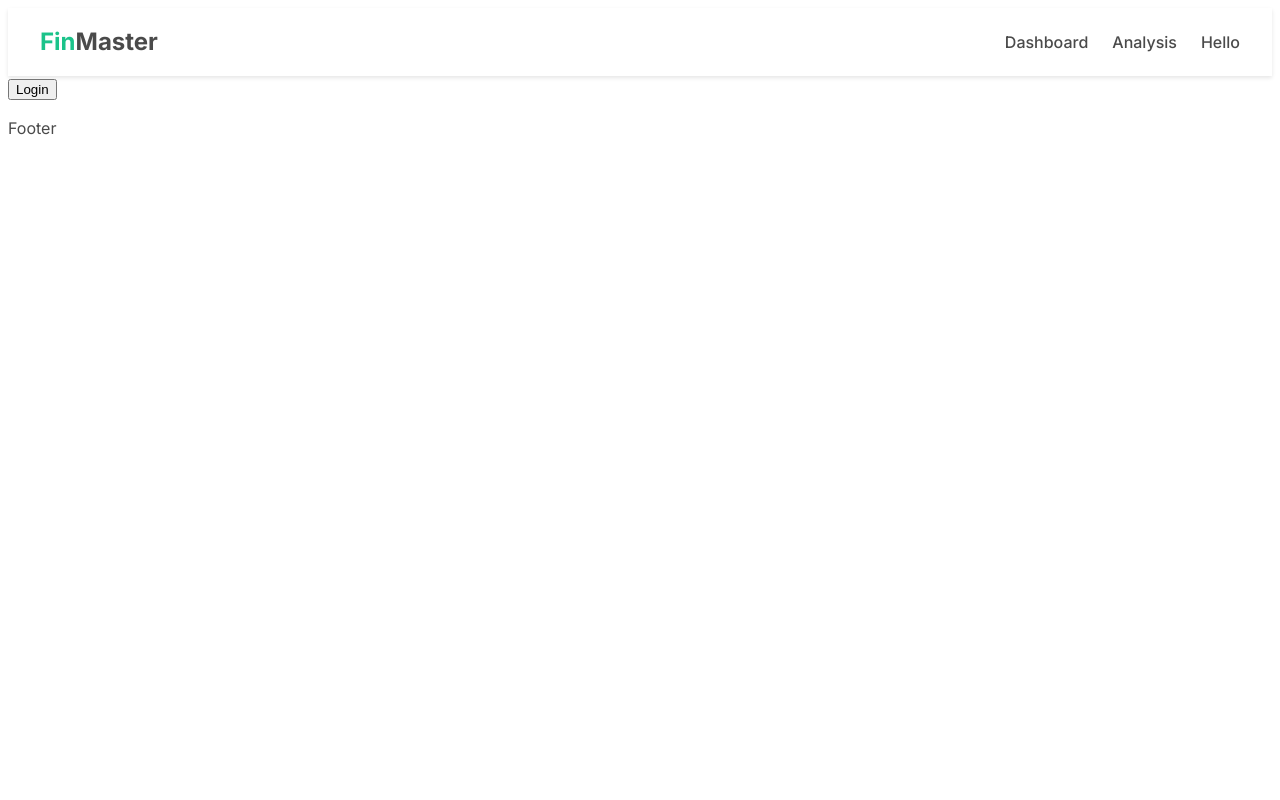
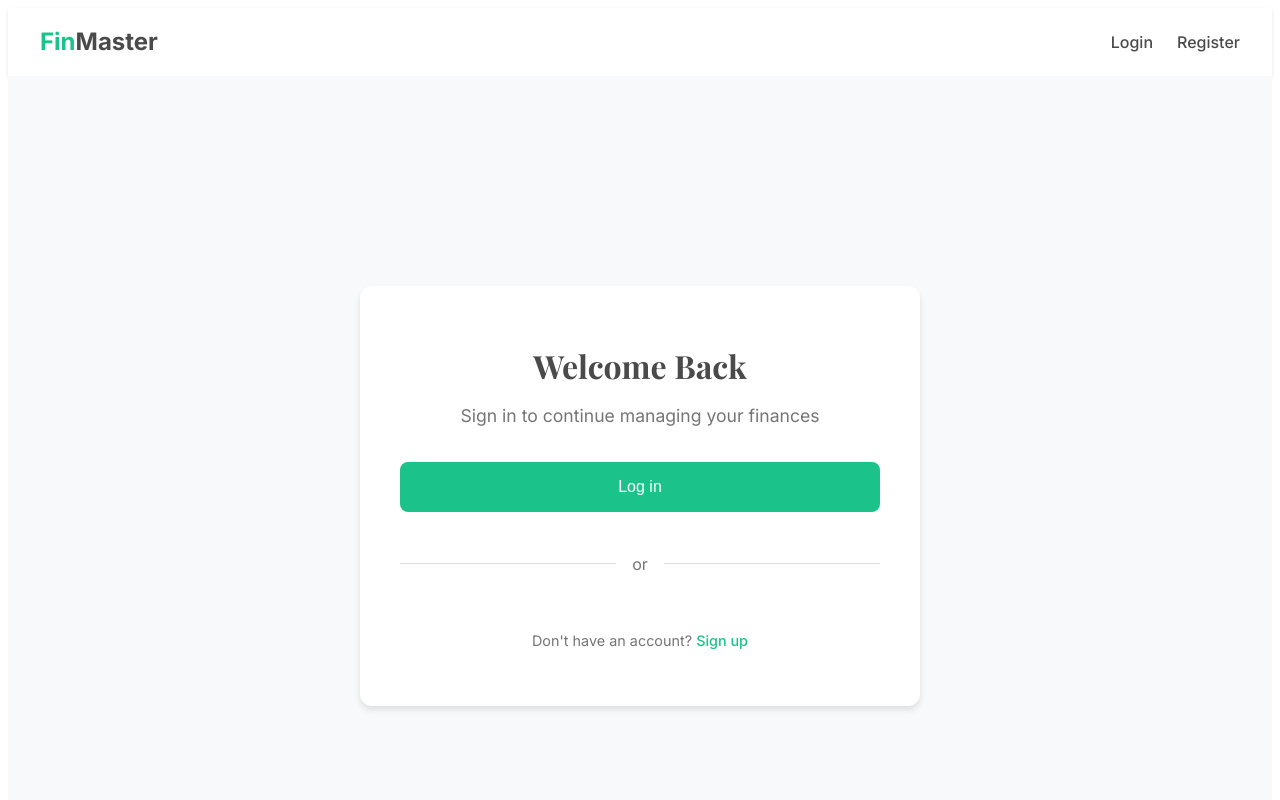
Before and after one commit to codecffeecode/finmaster-react, a Next.js app: page /auth/login in a window 1280 px wide. Shown: the top 800 px of the page. Built offline with nearby package versions, Linux system fonts and the light colour scheme.

Commit message:
signup UI crtd, login uI updtd, color theme changes on debit

```diff
--- /dev/null
+++ b/src/app/auth/login/login.module.scss
@@ -0,0 +1,102 @@
+@import '../../../styles/_color.scss';
+
+.container {
+    display: flex;
+    justify-content: center;
+    align-items: center;
+    min-height: 100vh;
+    padding: 20px;
+    background-color: $body-bg;
+}
+
+.loginCard {
+    background: $white;
+    padding: 2.5rem;
+    border-radius: 12px;
+    box-shadow: 0 4px 6px rgba(0, 0, 0, 0.1);
+    max-width: 480px;
+    width: 100%;
+    text-align: center;
+}
+
+.title {
+    font-size: 2rem;
+    margin-bottom: 1rem;
+    color: $gray;
+}
+
+.subtitle {
+    color: $gray-light;
+    margin-bottom: 2rem;
+    font-size: 1.1rem;
+}
+
+.formContainer {
+    display: flex;
+    flex-direction: column;
+    gap: 1.5rem;
+}
+
+.loginButton {
+    background-color: $teal;
+    color: $white;
+    border: none;
+    padding: 1rem 1.5rem;
+    border-radius: 8px;
+    font-size: 1rem;
+    font-weight: 500;
+    cursor: pointer;
+    transition: background-color 0.2s;
+
+    &:hover {
+        background-color: darken($teal, 10%);
+    }
+}
+
+.divider {
+    display: flex;
+    align-items: center;
+    text-align: center;
+    color: $gray-light;
+    margin: 1rem 0;
+
+    &::before,
+    &::after {
+        content: '';
+        flex: 1;
+        border-bottom: 1px solid #ddd;
+    }
+
+    span {
+        padding: 0 1rem;
+    }
+}
+
+.signupLink {
+    color: $gray-light;
+    font-size: 0.9rem;
+
+    a {
+        color: $teal;
+        text-decoration: none;
+        font-weight: 500;
+
+        &:hover {
+            text-decoration: underline;
+        }
+    }
+}
+
+@media (max-width: 480px) {
+    .loginCard {
+        padding: 2rem;
+    }
+
+    .title {
+        font-size: 1.75rem;
+    }
+
+    .subtitle {
+        font-size: 1rem;
+    }
+}
--- a/src/app/auth/login/page.tsx
+++ b/src/app/auth/login/page.tsx
@@ -1,19 +1,47 @@
 'use client'
 import { useAuth0 } from '@auth0/auth0-react';
+import styles from './login.module.scss';
+import { useRouter } from 'next/navigation';
 
-const LoginPage = ()=>{
-    const {isAuthenticated, loginWithRedirect} = useAuth0();
+const LoginPage = () => {
+    const { loginWithRedirect, isAuthenticated } = useAuth0();
+    const router = useRouter();
+
+    const handleLogin = () => {
+        loginWithRedirect();
+    };
+
+    if (isAuthenticated) {
+        router.push('/dashboard');
+        return null;
+    }
+
     return (
-        <div>
-            {isAuthenticated ? (
-                <div>
-                    <h1>Dashboard</h1>
+        <div className={styles.container}>
+            <div className={styles.loginCard}>
+                <h1 className={styles.title}>Welcome Back</h1>
+                <p className={styles.subtitle}>Sign in to continue managing your finances</p>
+
+                <div className={styles.formContainer}>
+                    <button
+                        className={styles.loginButton}
+                        onClick={handleLogin}
+                    >
+                        Log in
+                    </button>
+
+                    <div className={styles.divider}>
+                        <span>or</span>
+                    </div>
+
+                    <p className={styles.signupLink}>
+                        Don't have an account?{' '}
+                        <a href="/auth/signup">Sign up</a>
+                    </p>
                 </div>
-            ) : (
-                <button onClick={() => loginWithRedirect()}>Login</button>
-            )}
+            </div>
         </div>
-    )
-}
+    );
+};
 
 export default LoginPage;
--- /dev/null
+++ b/src/app/auth/signup/signup.module.scss
@@ -0,0 +1,102 @@
+@import '../../../styles/_color.scss';
+
+.container {
+    display: flex;
+    justify-content: center;
+    align-items: center;
+    min-height: 100vh;
+    padding: 20px;
+    background-color: $body-bg;
+}
+
+.signupCard {
+    background: $white;
+    padding: 2.5rem;
+    border-radius: 12px;
+    box-shadow: 0 4px 6px rgba(0, 0, 0, 0.1);
+    max-width: 480px;
+    width: 100%;
+    text-align: center;
+}
+
+.title {
+    font-size: 2rem;
+    margin-bottom: 1rem;
+    color: $gray;
+}
+
+.subtitle {
+    color: $gray-light;
+    margin-bottom: 2rem;
+    font-size: 1.1rem;
+}
+
+.formContainer {
+    display: flex;
+    flex-direction: column;
+    gap: 1.5rem;
+}
+
+.signupButton {
+    background-color: $teal;
+    color: $white;
+    border: none;
+    padding: 1rem 1.5rem;
+    border-radius: 8px;
+    font-size: 1rem;
+    font-weight: 500;
+    cursor: pointer;
+    transition: background-color 0.2s;
+
+    &:hover {
+        background-color: darken($teal, 10%);
+    }
+}
+
+.divider {
+    display: flex;
+    align-items: center;
+    text-align: center;
+    color: $gray-light;
+    margin: 1rem 0;
+
+    &::before,
+    &::after {
+        content: '';
+        flex: 1;
+        border-bottom: 1px solid #ddd;
+    }
+
+    span {
+        padding: 0 1rem;
+    }
+}
+
+.loginLink {
+    color: $gray-light;
+    font-size: 0.9rem;
+
+    a {
+        color: $teal;
+        text-decoration: none;
+        font-weight: 500;
+
+        &:hover {
+            text-decoration: underline;
+        }
+    }
+}
+
+@media (max-width: 480px) {
+    .signupCard {
+        padding: 2rem;
+    }
+
+    .title {
+        font-size: 1.75rem;
+    }
+
+    .subtitle {
+        font-size: 1rem;
+    }
+}
--- a/src/components/Header/HeaderComponent.tsx
+++ b/src/components/Header/HeaderComponent.tsx
@@ -3,14 +3,24 @@ import Link from "next/link"
 import styles from "./header.module.scss";
 import { useAuth0 } from "@auth0/auth0-react";
 const HeaderComponent = () => {
-    const {user, isAuthenticated, isLoading} = useAuth0();
+    const { user, isAuthenticated, isLoading } = useAuth0();
     console.log("logging... user", user, isAuthenticated, isLoading);
     return <header className={styles.header}>
         <div className={styles.header__logo}><span className={styles.header__logo__first}>Fin</span>Master</div>
         <nav className={styles.header__nav}>
-            <Link href="/dashboard">Dashboard</Link>
-            <Link href="/analysis">Analysis</Link>
-            <Link href="/profile">Hello {user?.name}</Link>
+            {isAuthenticated && (
+                <>
+                    <Link href="/dashboard">Dashboard</Link>
+                    <Link href="/analysis">Analysis</Link>
+                    <Link href="/profile">Hello {user?.name}</Link>
+                </>
+            )}
+            {!isAuthenticated && (
+                <>
+                    <Link href="/auth/login">Login</Link>
+                    <Link href="/auth/signup">Register</Link>
+                </>
+            )}
         </nav>
     </header>
 }
```
Also changed, not shown: src/app/auth/signup/page.tsx (added, +51 -0 lines), src/components/DebitContent/DebitContent.module.scss (+10 -10 lines).
